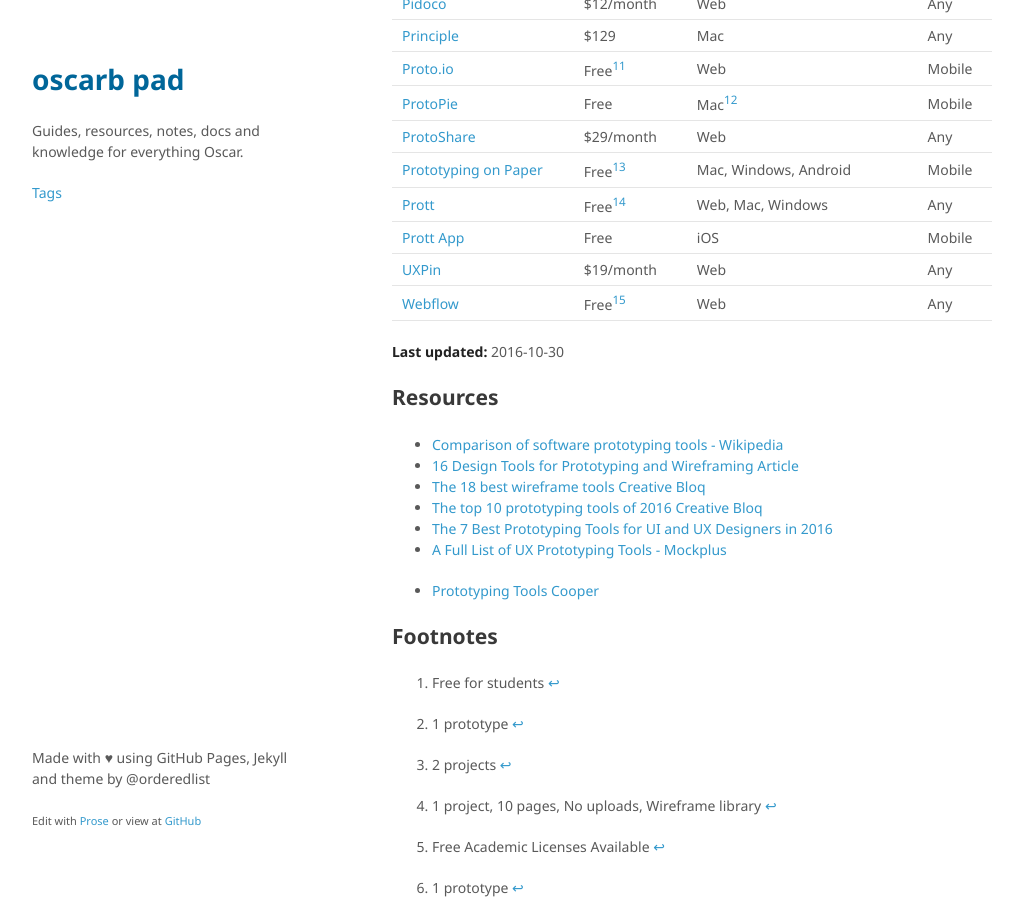
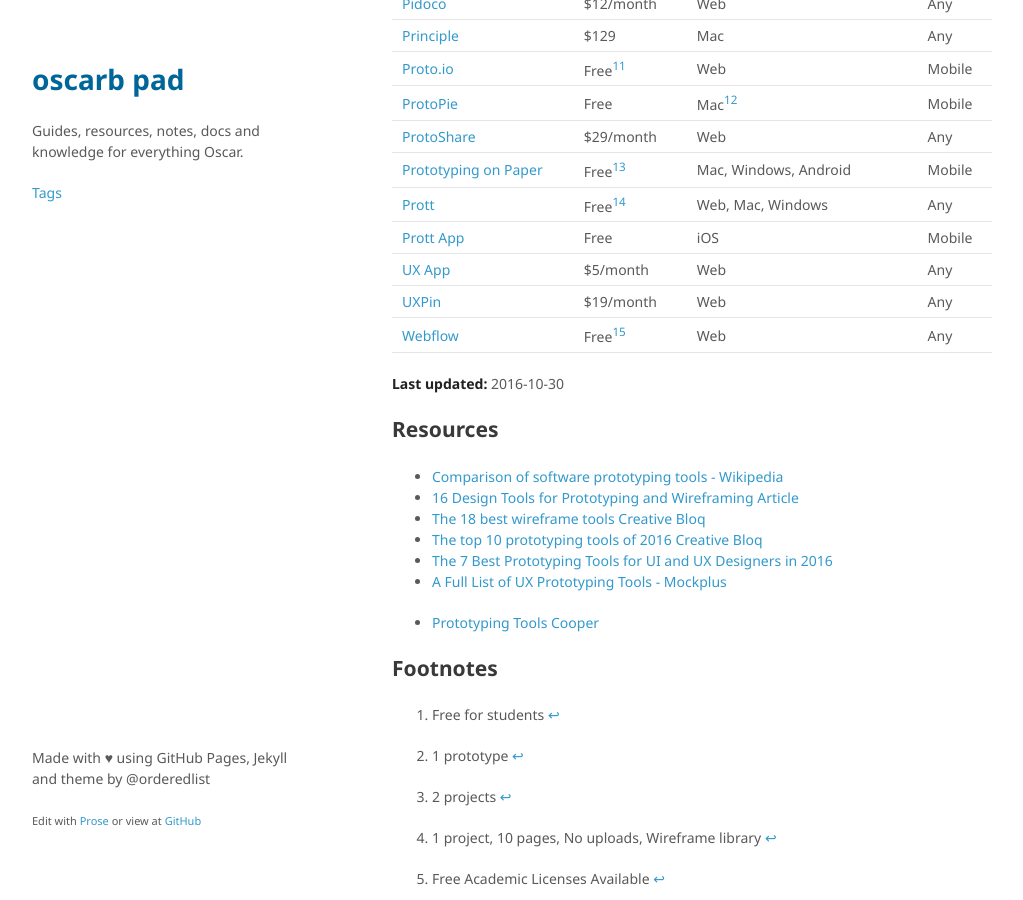
Before and after one commit to oscarb/pad, a Jekyll site: the page built from _docs/prototyping.md, in a window 1280 px wide and 900 px high, scrolled down 1203 px. Shown: the whole window, without its empty margins (128-1151 px from the left). Built offline with Jekyll 4.4.1, drawn with Linux system fonts in a browser that asks for light colours; some web fonts are replaced.

Commit message:
Updated prototyping.md

```diff
--- a/_docs/prototyping.md
+++ b/_docs/prototyping.md
@@ -53,6 +53,7 @@ Name | Lowest price | Platform | Protype for
 [Prototyping on Paper](https://popapp.in/) | Free[^pop] | Mac, Windows, Android | Mobile
 [Prott](https://prottapp.com/) | Free[^prott] | Web, Mac, Windows | Any
 [Prott App](https://itunes.apple.com/app/id917618029) | Free | iOS | Mobile
+[UX App](https://www.ux-app.com/) | $5/month | Web | Any
 [UXPin](https://www.uxpin.com/) | $19/month | Web | Any
 [Webflow](https://webflow.com/) | Free[^webflow] | Web | Any
 
```
